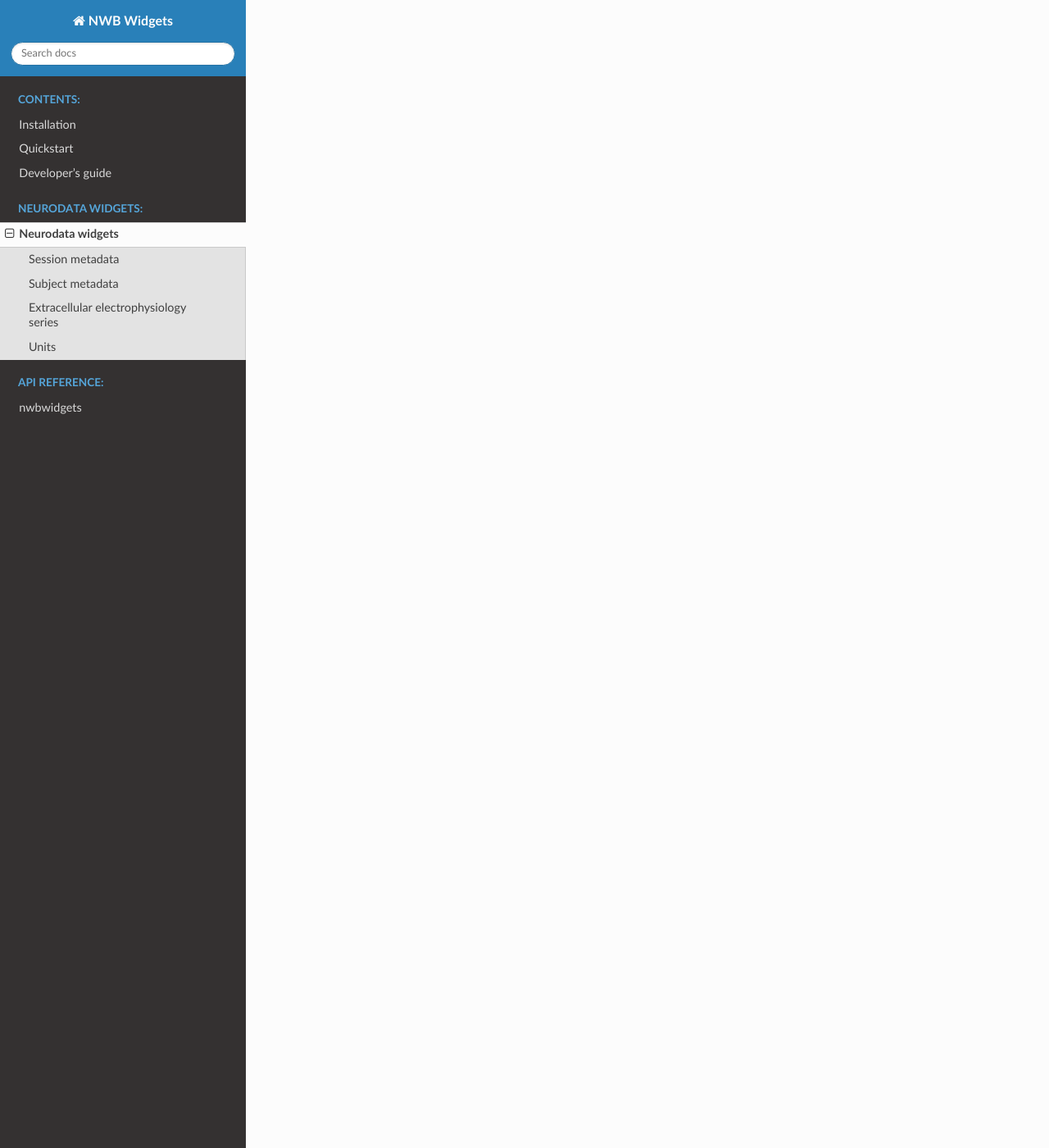
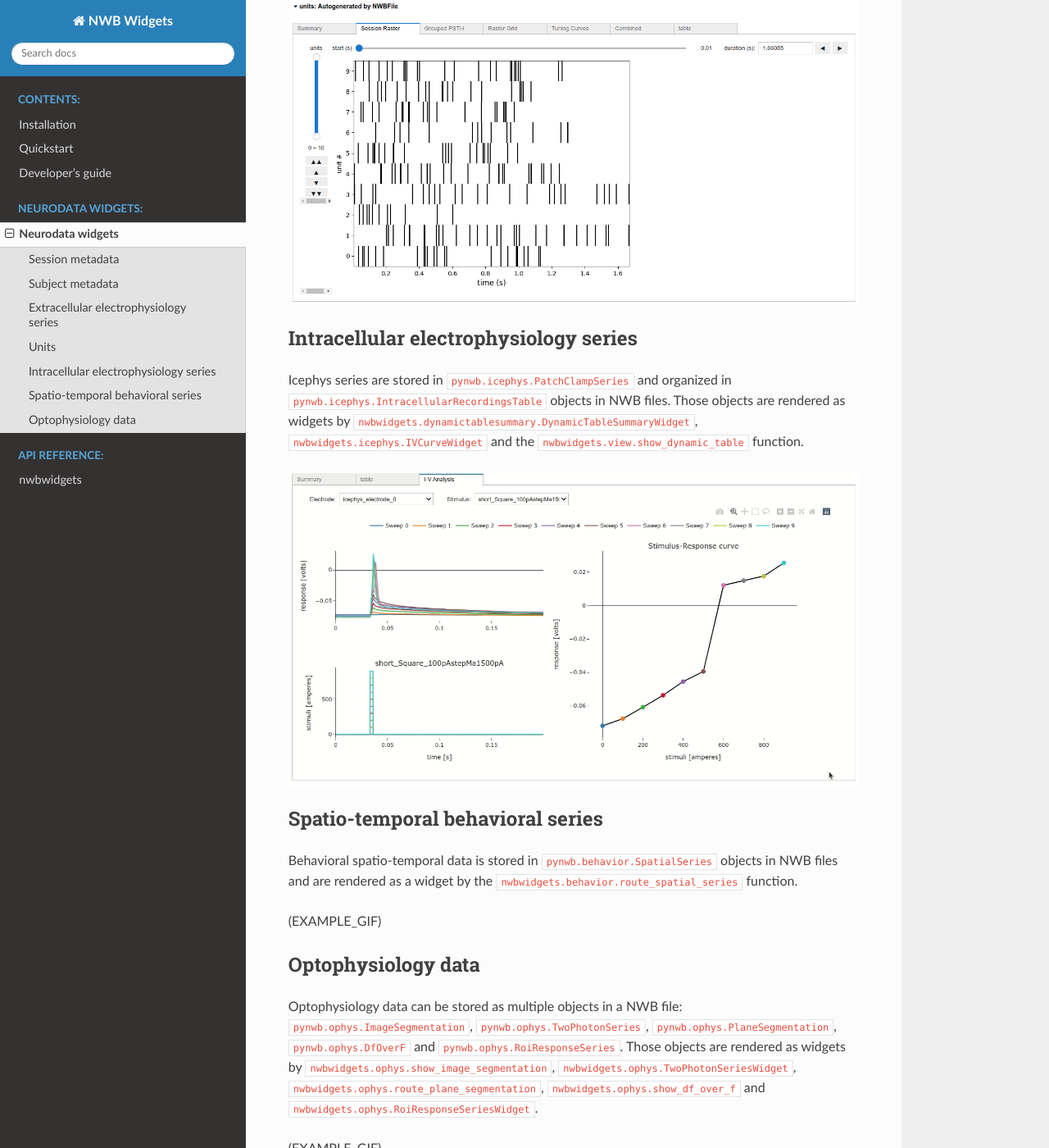
Before and after one commit to NeurodataWithoutBorders/nwbwidgets, a Sphinx documentation site: the page built from docs/source/contents/neurodata_widgets.md, in a window 1280 px wide and 1400 px high, scrolled down 1689 px. Shown: the whole window at 82% size. Built offline with Sphinx 7.4.7 and the Read the Docs theme 2.0.0, drawn with Linux system fonts in a browser that asks for light colours; some of the changed text lies outside the part shown.

Commit message:
examples

```diff
--- a/docs/source/contents/neurodata_widgets.md
+++ b/docs/source/contents/neurodata_widgets.md
@@ -1,21 +1,36 @@
 # Neurodata widgets
 
 ## Session metadata
-Experimental sessions metadata is stored as `pynwb.NWBFile` object in NWB files and is rendered as a widget by `nwbwidgets.file.show_nwbfile` function.
+Experimental sessions metadata is stored in the `pynwb.NWBFile` object in NWB files and is rendered as a widget by the `nwbwidgets.file.show_nwbfile` function.
+
+![session](../_static/examples/example_session_metadata.png)
+
+## Subject metadata
+Subejct's metadata is stored in the `pynwb.file.Subject` object in NWB files and is rendered as a widget by the `nwbwidgets.base.show_fields` function.
+
+![subject](../_static/examples/example_subject.png)
+
+## Extracellular electrophysiology series
+Ecephys series are stored in `pynwb.ecephys.ElectricalSeries` objects in NWB files and are rendered as a widget by `nwbwidgets.ecephys.ElectricalSeriesWidget`.
+
+![ecephys](../_static/examples/example_ecephys.gif)
+
+## Units
+Units spiking activity is stored in `pynwb.misc.Units` objects in NWB files and can be rendered as multiple widgets: `nwbwidgets.dynamictablesummary.DynamicTableSummaryWidget`, `nwbwidgets.misc.RasterWidget`, `nwbwidgets.misc.PSTHWidget`, `nwbwidgets.misc.RasterGridWidget`, `nwbwidgets.misc.TuningCurveWidget` and `nwbwidgets.misc.TuningCurveExtendedWidget`.
+
+![units](../_static/examples/example_units.png)
+
+## Intracellular electrophysiology series
+Icephys series are stored in `pynwb.icephys.PatchClampSeries` and organized in `pynwb.icephys.IntracellularRecordingsTable` objects in NWB files. Those objects are rendered as widgets by `nwbwidgets.dynamictablesummary.DynamicTableSummaryWidget`, `nwbwidgets.icephys.IVCurveWidget` and the `nwbwidgets.view.show_dynamic_table` function.
+
+![icephys](../_static/examples/example_icephys.gif)
+
+## Spatio-temporal behavioral series
+Behavioral spatio-temporal data is stored in `pynwb.behavior.SpatialSeries` objects in NWB files and are rendered as a widget by the `nwbwidgets.behavior.route_spatial_series` function.
 
 (EXAMPLE_GIF)
 
-## Subject metadata
-Subejct's metadata is stored as `pynwb.file.Subject` object in NWB files and is rendered as a widget by `nwbwidgets.base.show_fields` function.
+## Optophysiology data
+Optophysiology data can be stored as multiple objects in a NWB file: `pynwb.ophys.ImageSegmentation`, `pynwb.ophys.TwoPhotonSeries`, `pynwb.ophys.PlaneSegmentation`, `pynwb.ophys.DfOverF` and `pynwb.ophys.RoiResponseSeries`. Those objects are rendered as widgets by `nwbwidgets.ophys.show_image_segmentation`, `nwbwidgets.ophys.TwoPhotonSeriesWidget`, `nwbwidgets.ophys.route_plane_segmentation`, `nwbwidgets.ophys.show_df_over_f` and `nwbwidgets.ophys.RoiResponseSeriesWidget`.
 
 (EXAMPLE_GIF)
-
-## Extracellular electrophysiology series
-Ecephys series are stored as `pynwb.ecephys.ElectricalSeries` objects in NWB files and are rendered as a widget by `nwbwidgets.ecephys.ElectricalSeriesWidget`.
-
-(EXAMPLE_GIF)
-
-## Units
-Units spiking activity is stored as `pynwb.misc.Units` objects in NWB files and can be rendered as multiple widgets: `nwbwidgets.dynamictablesummary.DynamicTableSummaryWidget`, `nwbwidgets.misc.RasterWidget`, `nwbwidgets.misc.PSTHWidget`, `nwbwidgets.misc.RasterGridWidget`, `nwbwidgets.misc.TuningCurveWidget` and `nwbwidgets.misc.TuningCurveExtendedWidget`.
-
-(EXAMPLE_GIF)
```
Also changed, not shown: docs/source/_static/examples/example_ecephys.gif (added), docs/source/_static/examples/example_icephys.gif (added), docs/source/_static/examples/example_session_metadata.png (added), docs/source/_static/examples/example_subject.png (added), docs/source/_static/examples/example_units.png (added).
